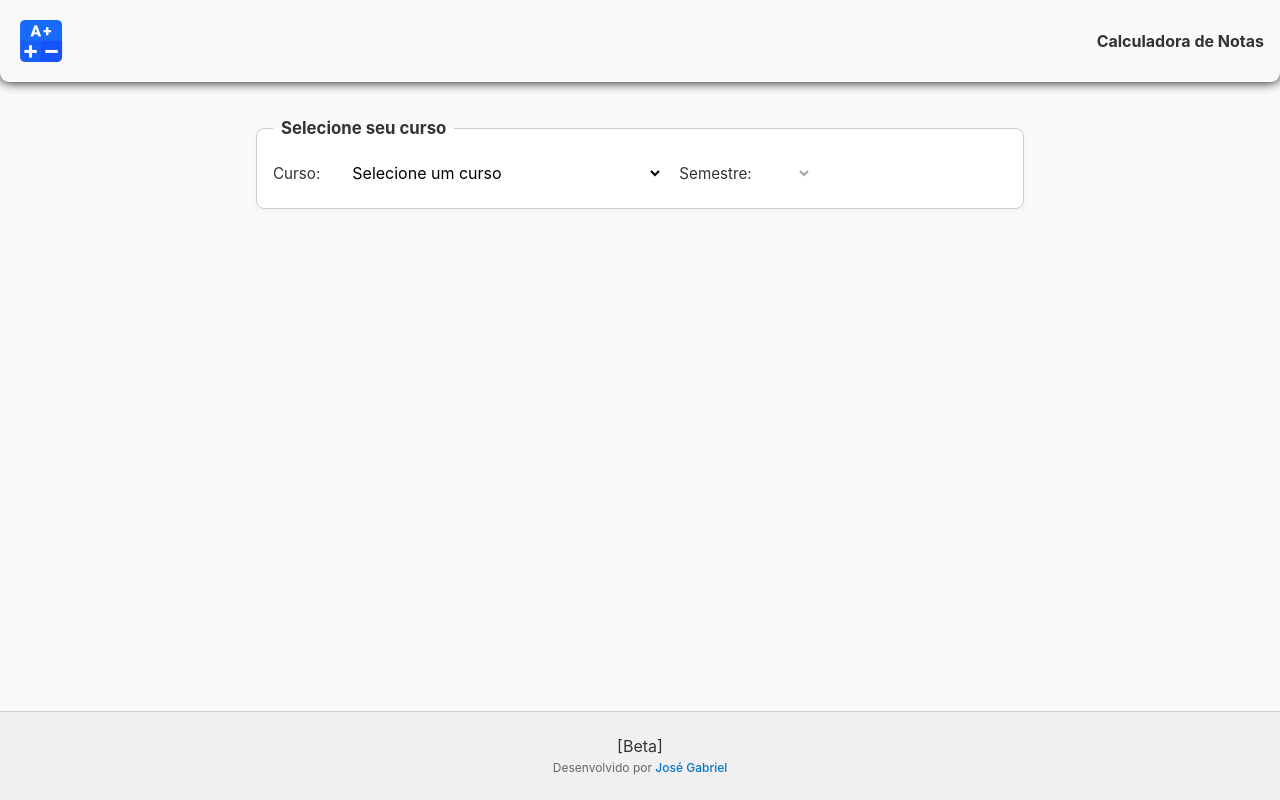
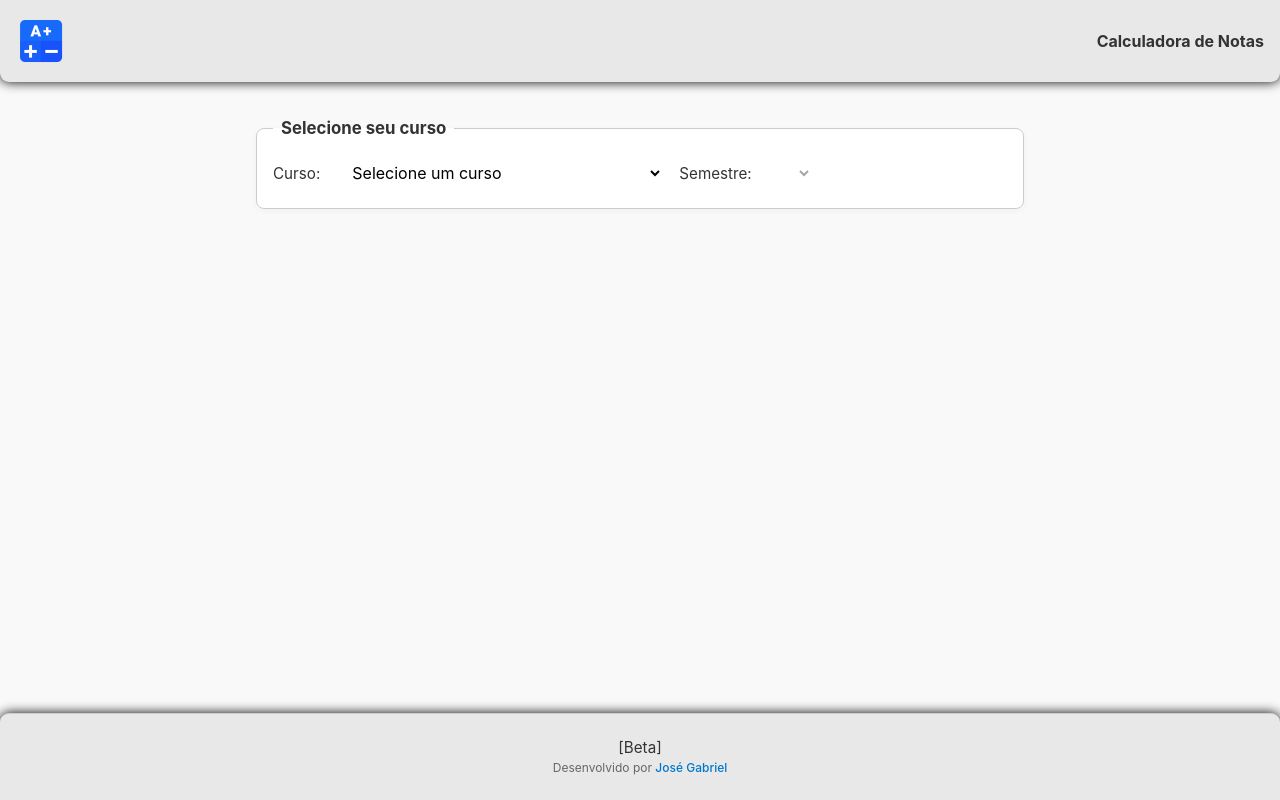
Before and after one commit to Gabriieu/CALCULADORA-NOTAS-FESA, a React (Vite) app: page / in a window 1280 px wide. Built offline with nearby package versions, Linux system fonts and the light colour scheme.

Commit message:
fix styles & add footer

```diff
--- a/src/App.css
+++ b/src/App.css
@@ -91,44 +91,6 @@ td {
   text-align: center;
 }
 
-footer {
-  margin-top: auto;
-  padding: 1.5rem 1rem;
-  background-color: #f0f0f0;
-  text-align: center;
-  color: #333;
-  font-size: 0.95rem;
-  border-top: 1px solid #ccc;
-}
-
-footer a {
-  color: #0077cc;
-  text-decoration: none;
-  font-weight: 500;
-  transition: color 0.3s ease;
-}
-
-footer a:hover {
-  color: #004d99;
-  text-decoration: underline;
-}
-
-#developed-by {
-  font-size: 0.75rem;
-  color: #666;
-}
-
-.footer-help {
-  margin-top: 0.5rem;
-  font-size: 0.85rem;
-  color: #777;
-}
-
-.footer-help a {
-  color: #444;
-  text-decoration: underline;
-}
-
 /* Estiliza a barra de rolagem para WebKit */
 ::-webkit-scrollbar {
   width: 12px; /* mais grosso que o padrão */
--- a/src/App.tsx
+++ b/src/App.tsx
@@ -4,6 +4,7 @@ import { InputFormativaComponent } from "./components/input-formativa/input-form
 import { TableRowComponent } from "./components/table-row/table-row.component";
 import { MainContext } from "./context/main.context";
 import { HeaderComponent } from "./components/header/header.component";
+import { FooterComponent } from "./components/footer/footer.components";
 
 function App() {
   const {
@@ -86,11 +87,11 @@ function App() {
         <section>
           <fieldset>
             <legend>Formativa</legend>
-              <label>Nota: </label>
-              <InputFormativaComponent
-                curso={cursoSelecionado!}
-                semestre={semestreSelecionado!}
-              />
+            <label>Nota: </label>
+            <InputFormativaComponent
+              curso={cursoSelecionado!}
+              semestre={semestreSelecionado!}
+            />
           </fieldset>
         </section>
       ) : null}
@@ -129,19 +130,7 @@ function App() {
           ) : null}
         </div>
       </section>
-
-      <footer>
-        <p>[Beta]</p>
-        <span id="developed-by">
-          Desenvolvido por{" "}
-          <a
-            href="https://www.linkedin.com/in/jos%C3%A9gabrielsouza/"
-            target="_blank"
-          >
-            José Gabriel
-          </a>
-        </span>
-      </footer>
+      <FooterComponent />
     </>
   );
 }
--- /dev/null
+++ b/src/components/footer/footer.components.tsx
@@ -0,0 +1,18 @@
+import { FooterStyle } from "./footer.style";
+
+export const FooterComponent = () => {
+  return (
+    <FooterStyle>
+      <p>[Beta]</p>
+      <span id="developed-by">
+        Desenvolvido por{" "}
+        <a
+          href="https://www.linkedin.com/in/jos%C3%A9gabrielsouza/"
+          target="_blank"
+        >
+          José Gabriel
+        </a>
+      </span>
+    </FooterStyle>
+  );
+};
--- /dev/null
+++ b/src/components/footer/footer.style.ts
@@ -0,0 +1,32 @@
+import styled from "styled-components";
+
+export const FooterStyle = styled.footer`
+  margin-top: auto;
+  padding: 1.5rem 1rem;
+  background-color: rgb(233, 232, 232);
+  text-align: center;
+  color: #333;
+  font-size: 0.95rem;
+  border-top: 1px solid #ccc;
+  box-shadow: 0 0 12px  black;
+  margin-top: 32px;
+  border-top-right-radius: 9px;
+  border-top-left-radius: 9px;
+
+  a {
+    color: #0077cc;
+    text-decoration: none;
+    font-weight: 500;
+    transition: color 0.3s ease;
+  }
+
+  a:hover {
+    color: #004d99;
+    text-decoration: underline;
+  }
+
+  #developed-by {
+    font-size: 0.75rem;
+    color: #666;
+  }
+`;
--- a/src/components/header/header.style.ts
+++ b/src/components/header/header.style.ts
@@ -7,6 +7,7 @@ export const HeaderStyle = styled.header`
   border-bottom-left-radius: 9px;
   border-bottom-right-radius: 9px;
   margin-bottom: 20px;
+  background-color: rgb(233, 232, 232);
 
   div {
     display: flex;
--- a/src/components/input-formativa/input-formativa.component.tsx
+++ b/src/components/input-formativa/input-formativa.component.tsx
@@ -8,10 +8,10 @@ interface IInputProp {
 
 export const InputFormativaComponent = ({ curso, semestre }: IInputProp) => {
   const storageKey = `${curso}_formativa_${semestre}`;
-  const [nota, setNota] = useState<number>(0);
+  const [nota, setNota] = useState<number | "">("");
 
   useEffect(() => {
-    const notaSalva = Number(localStorage.getItem(storageKey)) || 0;
+    const notaSalva = Number(localStorage.getItem(storageKey)) || '';
 
     setNota(notaSalva);
   }, [storageKey]);
@@ -20,7 +20,7 @@ export const InputFormativaComponent = ({ curso, semestre }: IInputProp) => {
     const valor = e.target.value;
 
     if (valor === "") {
-      setNota(0);
+      setNota("");
       localStorage.removeItem(storageKey);
     } else {
       const numero = Number(valor);
```
